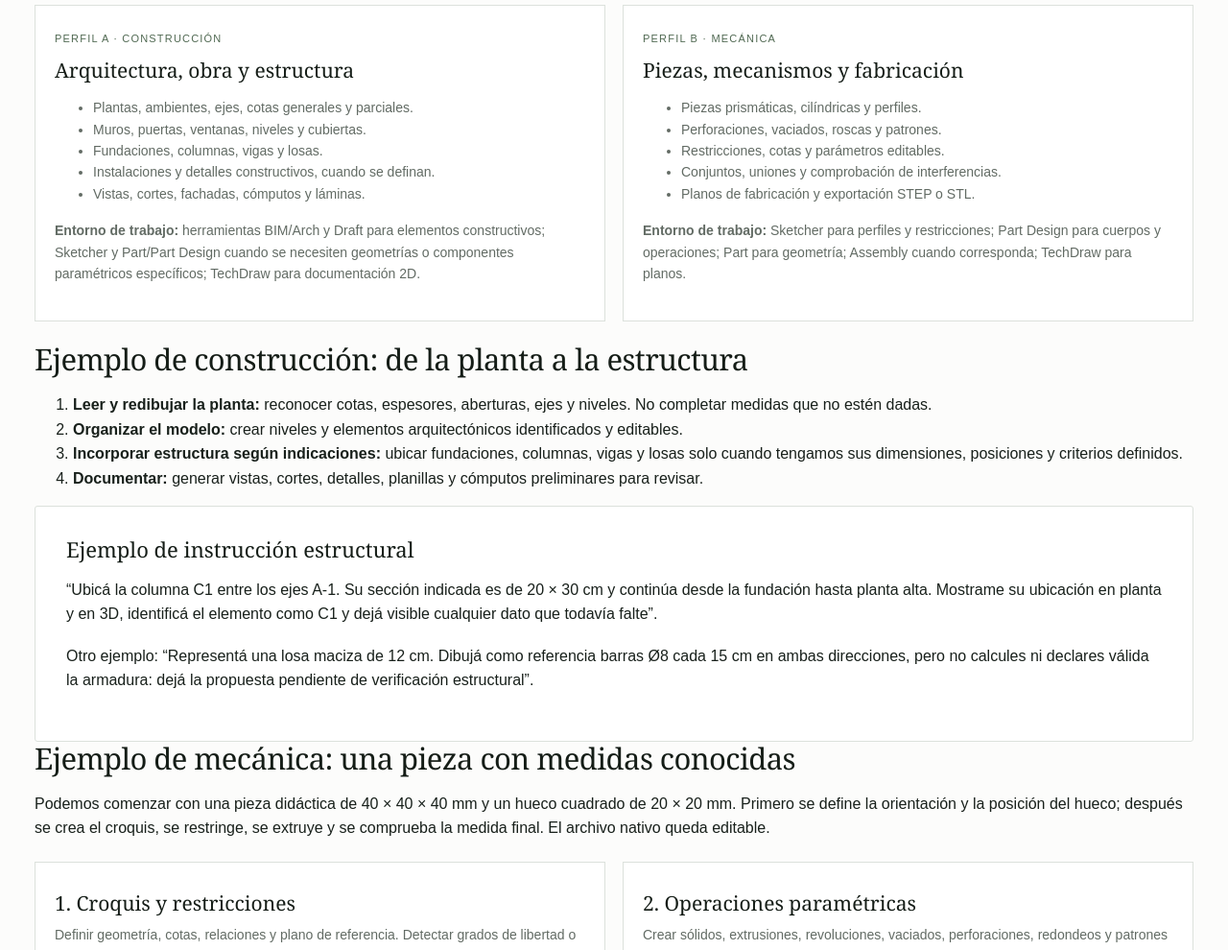
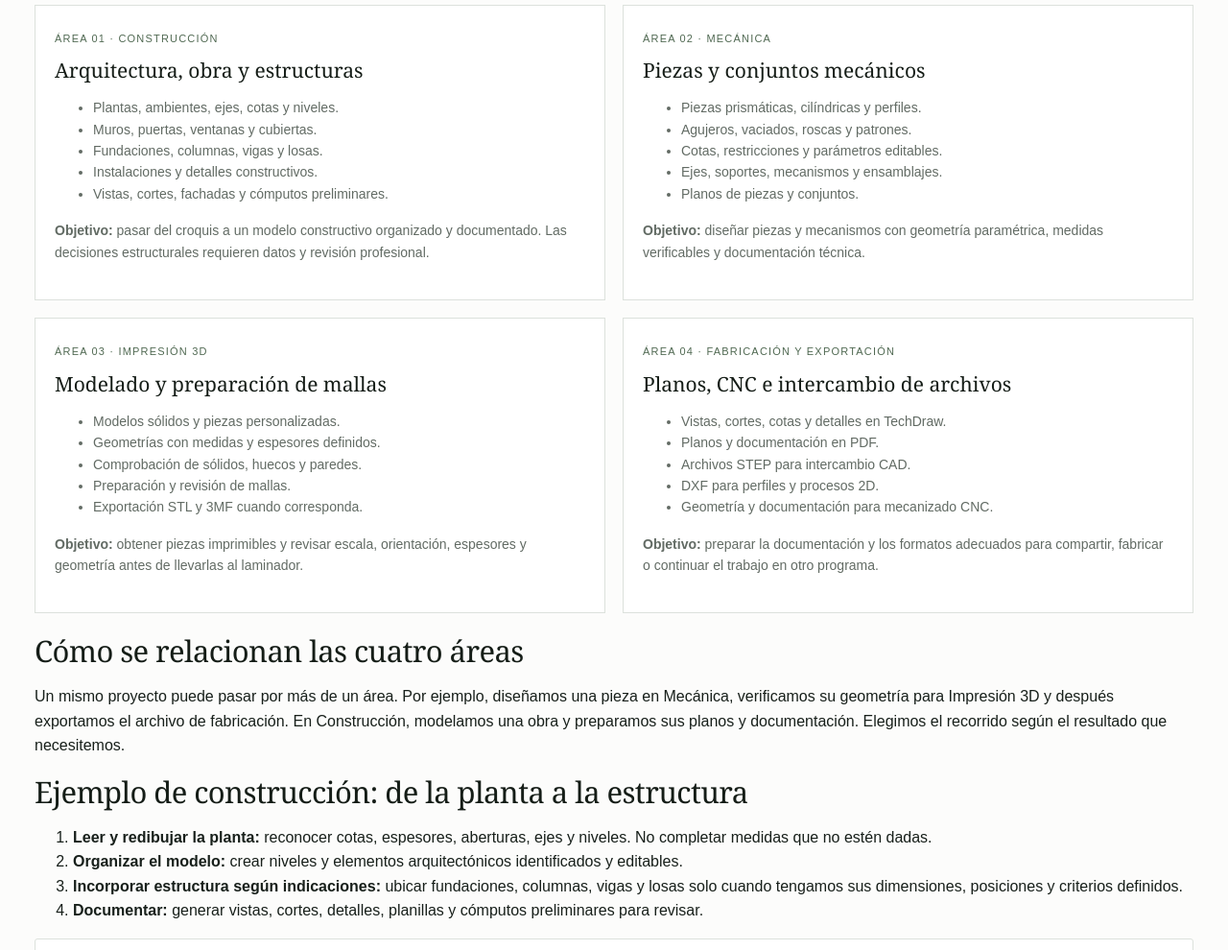
Before and after one commit to patagoniatec-ux/dibujo-cad, a plain HTML site: page revit.html in a window 1280 px wide. Shown: the part 7440-8430 px from the top of the page at 96% size. Drawn offline with Linux system fonts and the light colour scheme.

Commit message:
Organiza FreeCAD en cuatro áreas de trabajo

```diff
--- a/revit.html
+++ b/revit.html
@@ -250,32 +250,58 @@
 </div>
 <h2>¿Cómo sabe la IA si el proyecto es de construcción o mecánica?</h2>
 <p>No lo debe adivinar por una palabra aislada. Primero analiza el objetivo, los elementos nombrados, las unidades y el resultado solicitado. Si hay señales mezcladas o falta contexto, pregunta antes de crear geometría.</p>
-<div class="freecad-grid">
+<div class="freecad-grid freecad-areas">
 <article>
-<span class="stage">Perfil A · Construcción</span>
-<h3>Arquitectura, obra y estructura</h3>
+<span class="stage">Área 01 · Construcción</span>
+<h3>Arquitectura, obra y estructuras</h3>
 <ul>
-<li>Plantas, ambientes, ejes, cotas generales y parciales.</li>
-<li>Muros, puertas, ventanas, niveles y cubiertas.</li>
+<li>Plantas, ambientes, ejes, cotas y niveles.</li>
+<li>Muros, puertas, ventanas y cubiertas.</li>
 <li>Fundaciones, columnas, vigas y losas.</li>
-<li>Instalaciones y detalles constructivos, cuando se definan.</li>
-<li>Vistas, cortes, fachadas, cómputos y láminas.</li>
+<li>Instalaciones y detalles constructivos.</li>
+<li>Vistas, cortes, fachadas y cómputos preliminares.</li>
 </ul>
-<p><strong>Entorno de trabajo:</strong> herramientas BIM/Arch y Draft para elementos constructivos; Sketcher y Part/Part Design cuando se necesiten geometrías o componentes paramétricos específicos; TechDraw para documentación 2D.</p>
+<p><strong>Objetivo:</strong> pasar del croquis a un modelo constructivo organizado y documentado. Las decisiones estructurales requieren datos y revisión profesional.</p>
 </article>
 <article>
-<span class="stage">Perfil B · Mecánica</span>
-<h3>Piezas, mecanismos y fabricación</h3>
+<span class="stage">Área 02 · Mecánica</span>
+<h3>Piezas y conjuntos mecánicos</h3>
 <ul>
 <li>Piezas prismáticas, cilíndricas y perfiles.</li>
-<li>Perforaciones, vaciados, roscas y patrones.</li>
-<li>Restricciones, cotas y parámetros editables.</li>
-<li>Conjuntos, uniones y comprobación de interferencias.</li>
-<li>Planos de fabricación y exportación STEP o STL.</li>
+<li>Agujeros, vaciados, roscas y patrones.</li>
+<li>Cotas, restricciones y parámetros editables.</li>
+<li>Ejes, soportes, mecanismos y ensamblajes.</li>
+<li>Planos de piezas y conjuntos.</li>
 </ul>
-<p><strong>Entorno de trabajo:</strong> Sketcher para perfiles y restricciones; Part Design para cuerpos y operaciones; Part para geometría; Assembly cuando corresponda; TechDraw para planos.</p>
+<p><strong>Objetivo:</strong> diseñar piezas y mecanismos con geometría paramétrica, medidas verificables y documentación técnica.</p>
+</article>
+<article>
+<span class="stage">Área 03 · Impresión 3D</span>
+<h3>Modelado y preparación de mallas</h3>
+<ul>
+<li>Modelos sólidos y piezas personalizadas.</li>
+<li>Geometrías con medidas y espesores definidos.</li>
+<li>Comprobación de sólidos, huecos y paredes.</li>
+<li>Preparación y revisión de mallas.</li>
+<li>Exportación STL y 3MF cuando corresponda.</li>
+</ul>
+<p><strong>Objetivo:</strong> obtener piezas imprimibles y revisar escala, orientación, espesores y geometría antes de llevarlas al laminador.</p>
+</article>
+<article>
+<span class="stage">Área 04 · Fabricación y exportación</span>
+<h3>Planos, CNC e intercambio de archivos</h3>
+<ul>
+<li>Vistas, cortes, cotas y detalles en TechDraw.</li>
+<li>Planos y documentación en PDF.</li>
+<li>Archivos STEP para intercambio CAD.</li>
+<li>DXF para perfiles y procesos 2D.</li>
+<li>Geometría y documentación para mecanizado CNC.</li>
+</ul>
+<p><strong>Objetivo:</strong> preparar la documentación y los formatos adecuados para compartir, fabricar o continuar el trabajo en otro programa.</p>
 </article>
 </div>
+<h2>Cómo se relacionan las cuatro áreas</h2>
+<p>Un mismo proyecto puede pasar por más de un área. Por ejemplo, diseñamos una pieza en Mecánica, verificamos su geometría para Impresión 3D y después exportamos el archivo de fabricación. En Construcción, modelamos una obra y preparamos sus planos y documentación. Elegimos el recorrido según el resultado que necesitemos.</p>
 <h2>Ejemplo de construcción: de la planta a la estructura</h2>
 <ol>
 <li><strong>Leer y redibujar la planta:</strong> reconocer cotas, espesores, aberturas, ejes y niveles. No completar medidas que no estén dadas.</li>
```
